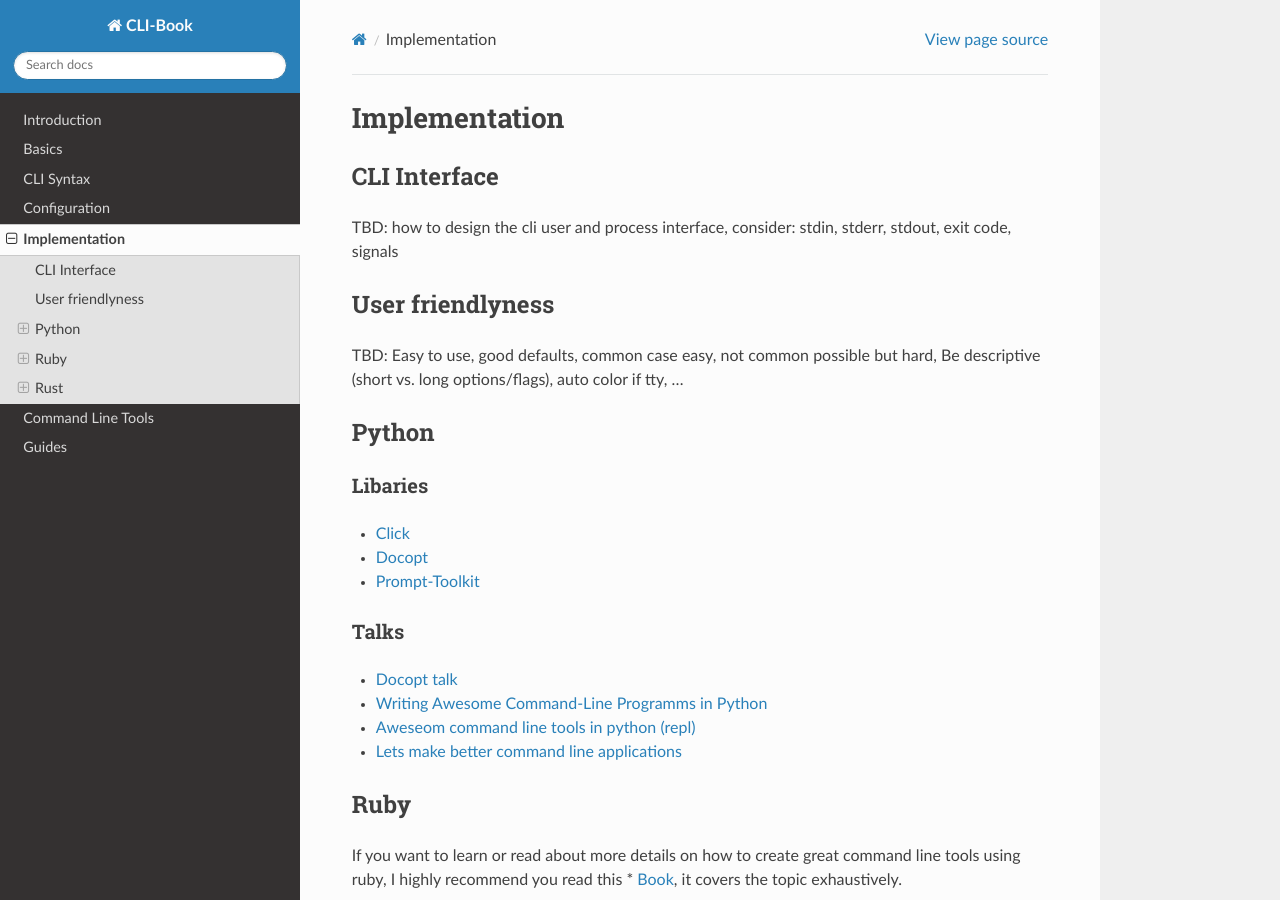
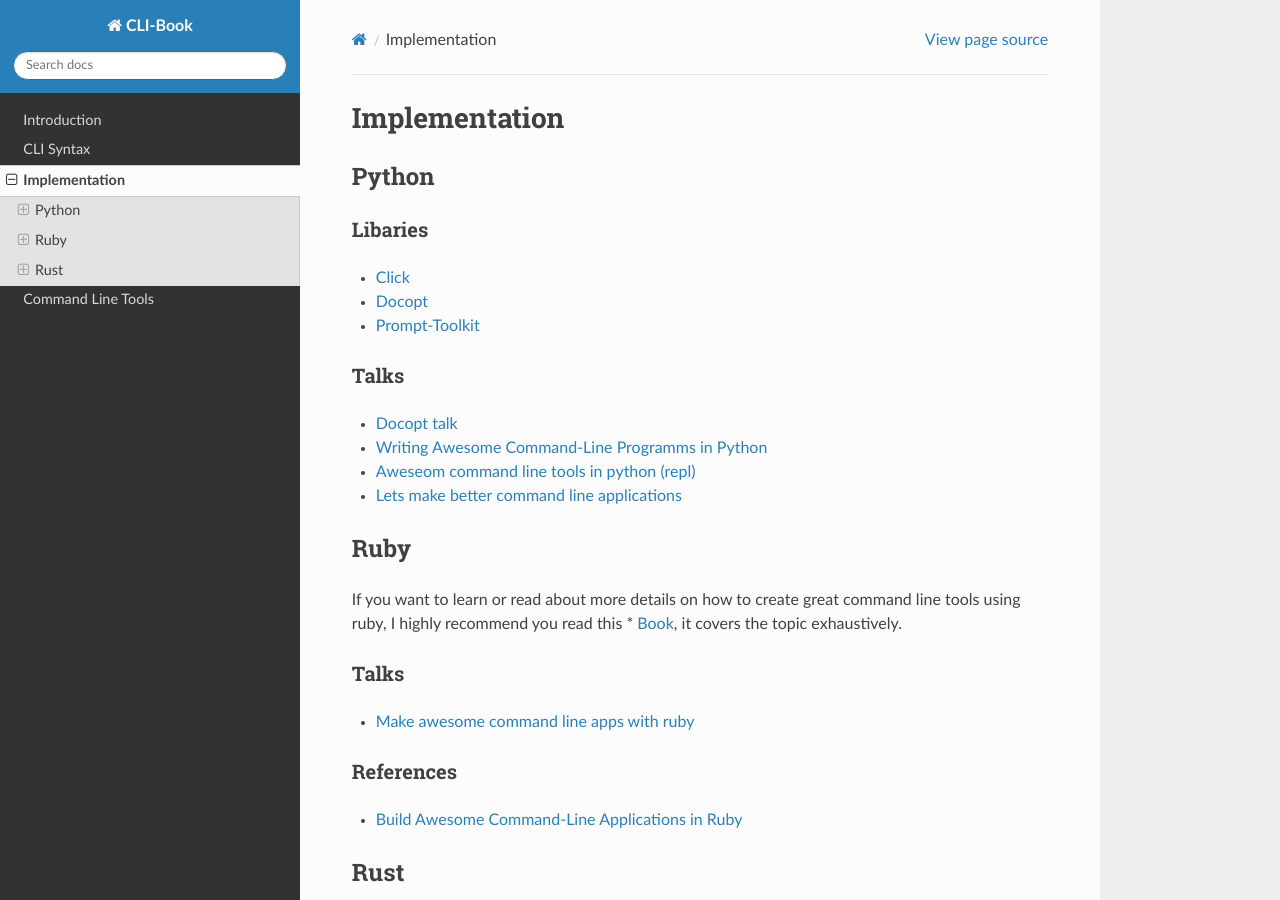
Before and after one commit to Nicoretti/cli-book, a Sphinx documentation site: the page built from source/implementation.rst, in a window 1280 px wide and 900 px high. Built offline with Sphinx 7.4.7 and the Read the Docs theme 2.0.0, drawn with Linux system fonts in a browser that asks for light colours.

Commit message:
Remove TODO's and TBD markers from rendering

```diff
--- a/source/implementation.rst
+++ b/source/implementation.rst
@@ -1,13 +1,5 @@
 Implementation
 ==============
-
-CLI Interface
-+++++++++++++
-TBD: how to design the cli user and process interface, consider: stdin, stderr, stdout, exit code, signals
-
-User friendlyness
-+++++++++++++++++
-TBD: Easy to use, good defaults, common case easy, not common possible but hard, Be descriptive (short vs. long options/flags), auto color if tty, ...
 
 Python
 ++++++
--- a/source/index.rst
+++ b/source/index.rst
@@ -10,12 +10,9 @@ Welcome to the CLI-Book!
    :maxdepth: 2
 
    intro
-   basics
    syntax
-   configuration
    implementation
    tools
-   guides/index
 
 
 
--- a/source/tools.rst
+++ b/source/tools.rst
@@ -808,7 +808,3 @@ Misc
       -
       -
       -
-
-CLI Configuration Files
-========================
-TBD
```
